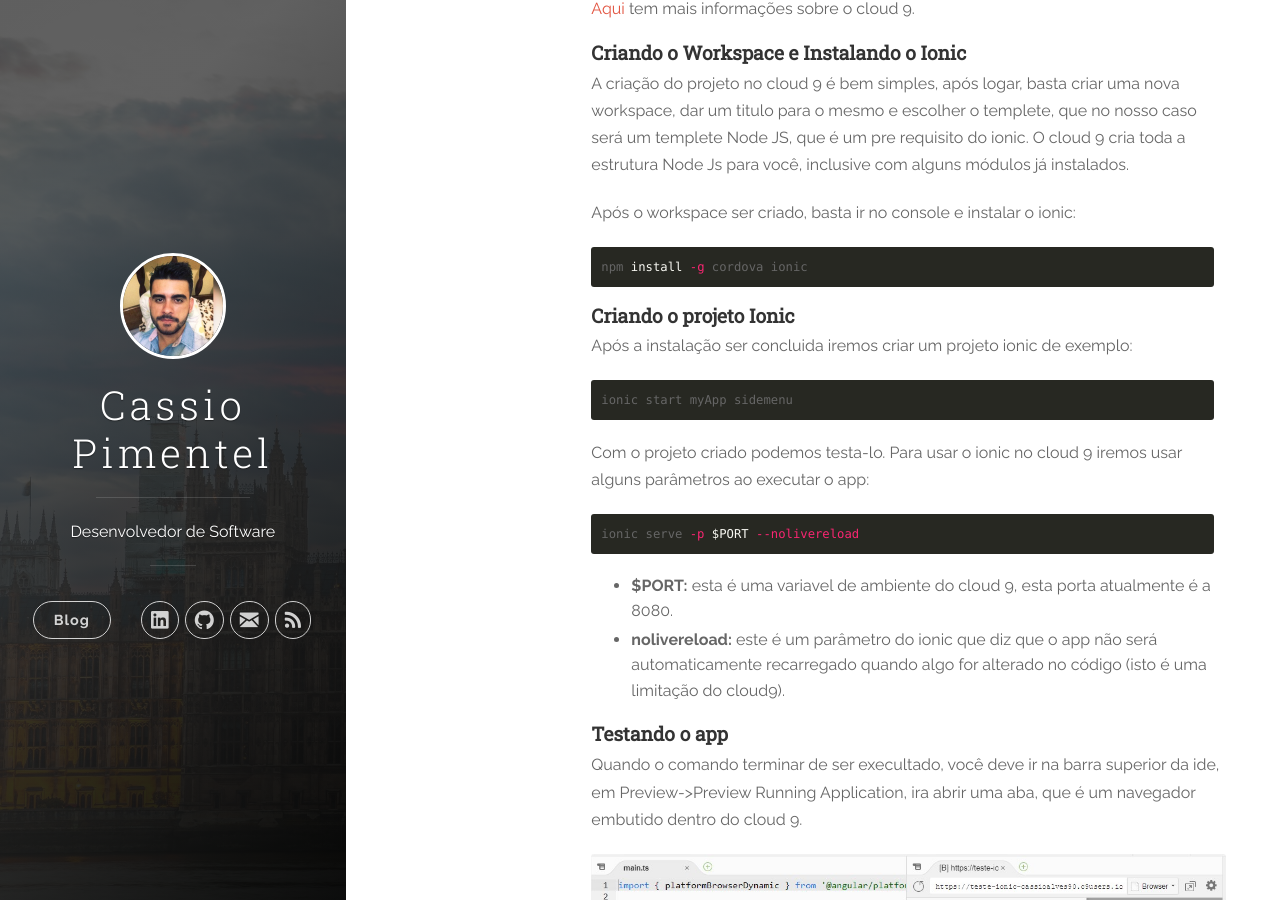
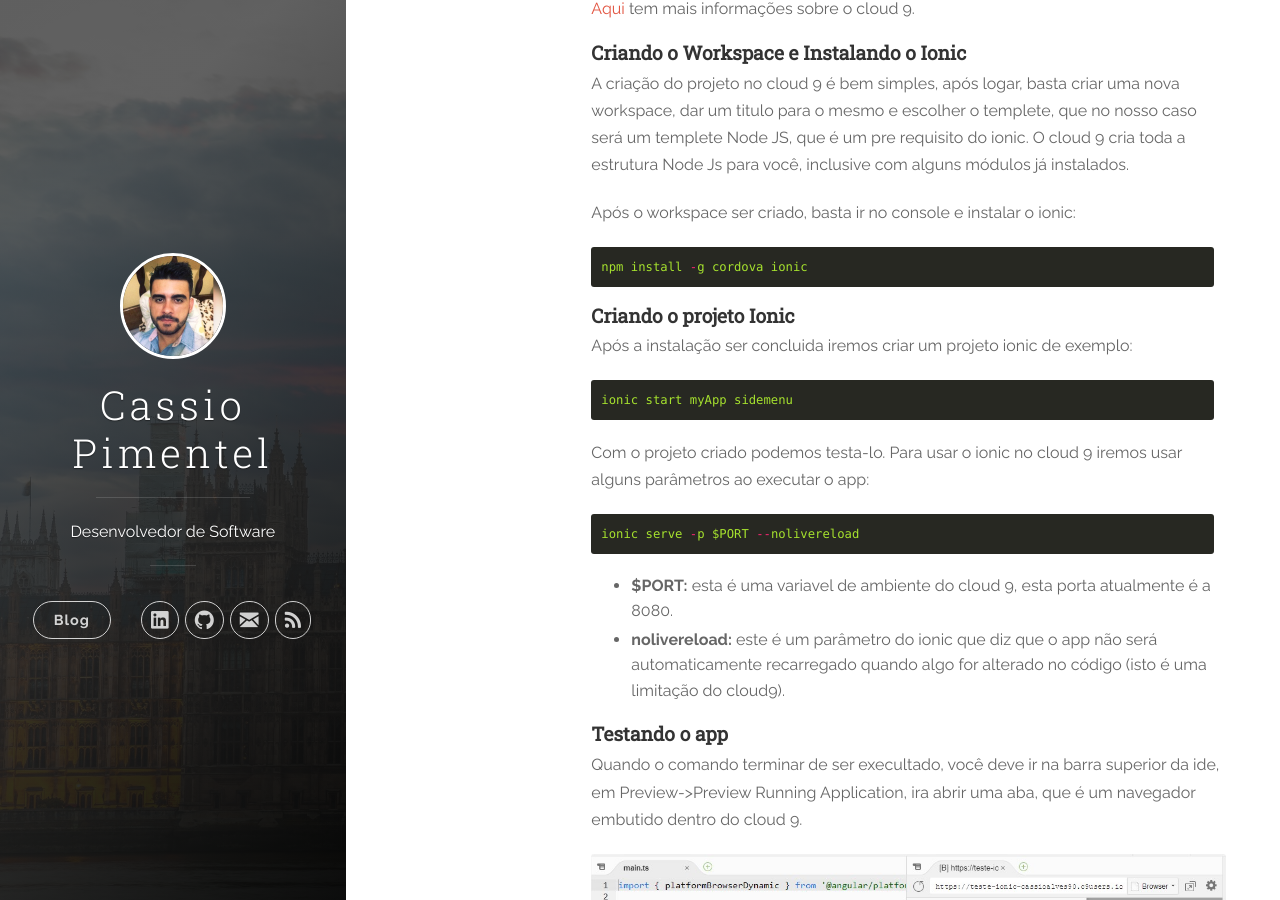
Before and after one commit to CassioPimentel/cassiopimentel.github.io, a Jekyll site: the page built from _posts/2017-10-03-App-ionic-em-uma-IDE-online.markdown, in a window 1280 px wide and 900 px high, scrolled down 836 px. Built offline with Jekyll 4.4.1, drawn with Linux system fonts in a browser that asks for light colours; nearby versions of some CDN libraries; comment, search, counter and statistics services are not loaded.

Commit message:
Update 2017-10-03-App-ionic-em-uma-IDE-online.markdown

````diff
--- a/_posts/2017-10-03-App-ionic-em-uma-IDE-online.markdown
+++ b/_posts/2017-10-03-App-ionic-em-uma-IDE-online.markdown
@@ -27,7 +27,7 @@ A criação do projeto no cloud 9 é bem simples, após logar, basta criar uma n
 
 Após o workspace ser criado, basta ir no console e instalar o ionic:
 
-```sh
+```javascript
 npm install -g cordova ionic
 ```
 
@@ -36,13 +36,13 @@ npm install -g cordova ionic
 
 Após a instalação ser concluida iremos criar um projeto ionic de exemplo:
 
-```sh
+```javascript
 ionic start myApp sidemenu
 ```
 
 Com o projeto criado podemos testa-lo. Para usar o ionic no cloud 9 iremos usar alguns parâmetros ao executar o app:
 
-```sh
+```javascript
 ionic serve -p $PORT --nolivereload
 ```
 
````
